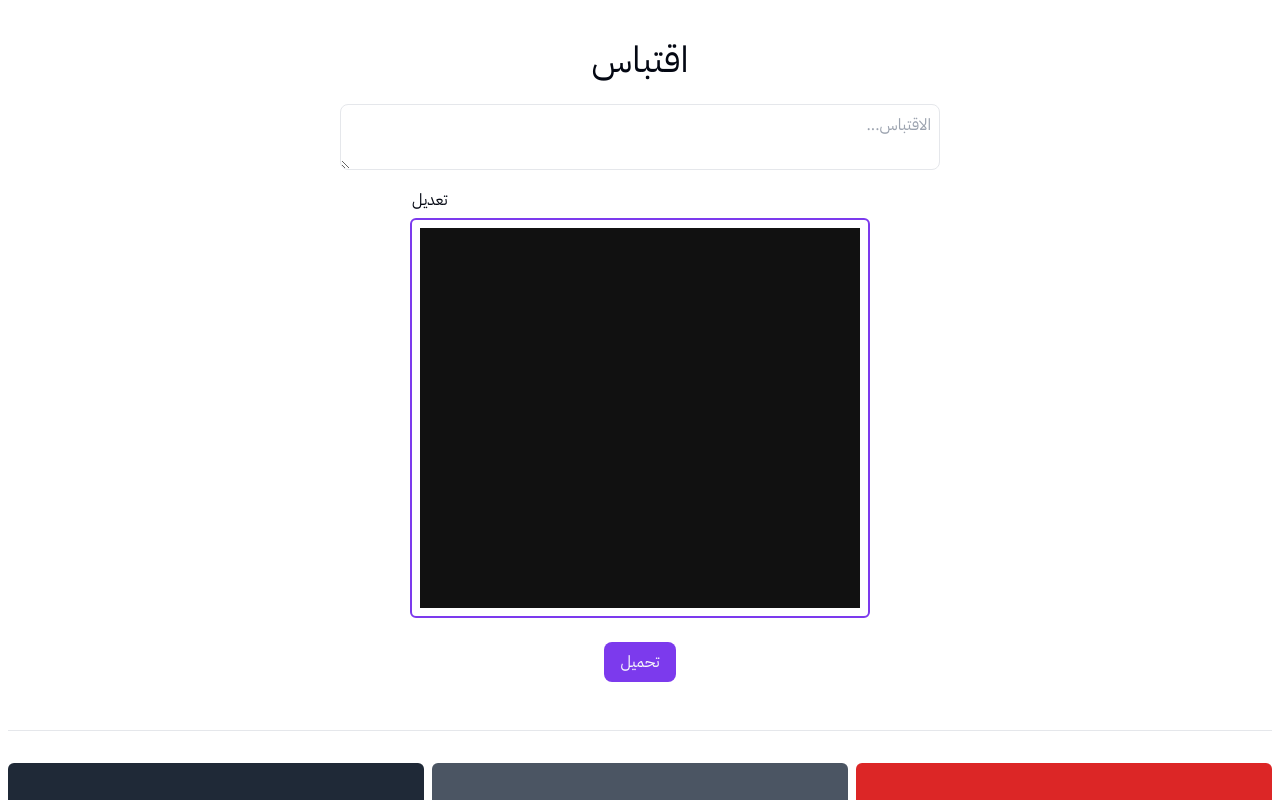
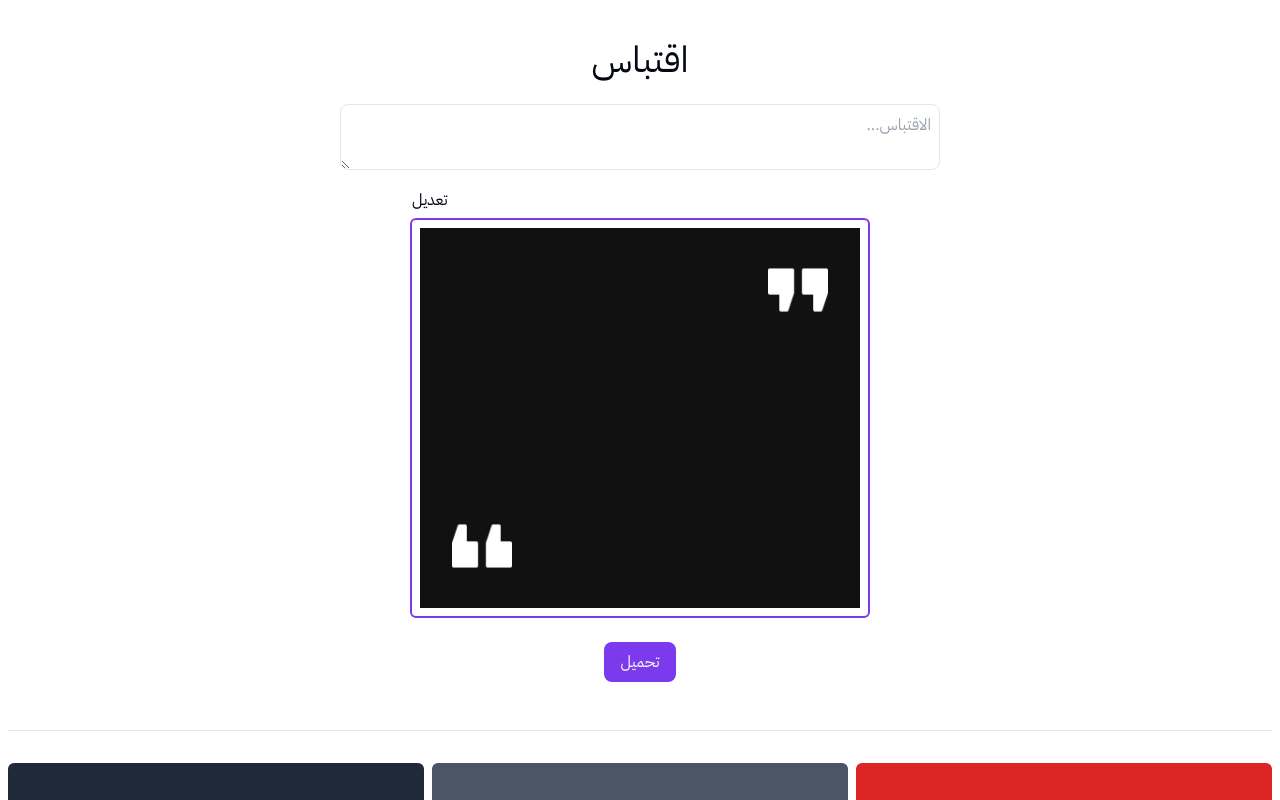
Before and after one commit to osama-mhmd/eqtibas, a Next.js app: page / in a window 1280 px wide. Shown: the top 800 px of the page. Built offline with nearby package versions, Linux system fonts and the light colour scheme.

Commit message:
feat/quotation-theme

```diff
--- a/src/app/page.tsx
+++ b/src/app/page.tsx
@@ -44,7 +44,12 @@ export default function Home() {
           </div>
           <div className="flex flex-col justify-center items-center m-12 gap-6">
             <div className="p-2 rounded-md border-2 border-[hsl(var(--primary))] relative">
-              <Canvas background={background} ref={canvasRef} quote={quote} />
+              <Canvas
+                background={background}
+                ref={canvasRef}
+                quote={quote}
+                theme="quotation"
+              />
               <span
                 className="absolute -top-8 left-0 cursor-pointer"
                 onClick={() => isEditingOrNot(true)}
--- a/src/components/canvas.tsx
+++ b/src/components/canvas.tsx
@@ -1,25 +1,52 @@
 import { cn } from "@/utils";
 import { forwardRef } from "react";
 import { type HTMLAttributes } from "react";
+import Image from "next/image";
+
+const themes = {
+  "no-effect": "",
+  quotation: "",
+};
+
+function Quotation({ position }: { position: string }) {
+  return (
+    <Image
+      alt="Quotation"
+      className={`invert absolute ${position}`}
+      src="/quote.png"
+      width={60}
+      height={60}
+    />
+  );
+}
 
 interface CanvasProps extends HTMLAttributes<HTMLDivElement> {
   quote: string;
   background: string;
+  theme?: "no-effect" | "quotation";
 }
 
 const Canvas = forwardRef<HTMLDivElement, CanvasProps>(
-  ({ quote, className = "", background, ...props }, ref) => {
+  (
+    { quote, className = "", theme = "no-effect", background, ...props },
+    ref
+  ) => {
     return (
       <div
         ref={ref}
         className={cn(
           "w-[370px] sm:w-[440px] h-[320px] sm:h-[380px] text-xl text-white p-8 flex text-center justify-center items-center",
           className,
-          background
+          background,
+          themes[theme]
         )}
         {...props}
       >
+        {theme == "quotation" && <Quotation position="top-10 right-10" />}
         {quote}
+        {theme == "quotation" && (
+          <Quotation position="bottom-10 left-10 rotate-180" />
+        )}
       </div>
     );
   }
--- a/src/redux/slices/canvas-slice.ts
+++ b/src/redux/slices/canvas-slice.ts
@@ -3,6 +3,7 @@ import { createSlice } from "@reduxjs/toolkit";
 const initialState = {
   quote: "",
   background: "default-background", // #111
+  theme: "no-effect",
 };
 
 const canvasSlice = createSlice({
@@ -15,6 +16,9 @@ const canvasSlice = createSlice({
     changeBackground: (state, action) => {
       state.background = action.payload;
     },
+    changeTheme: (state, action) => {
+      state.theme = action.payload;
+    },
   },
 });
 
```
Also changed, not shown: public/quote.png (added).
